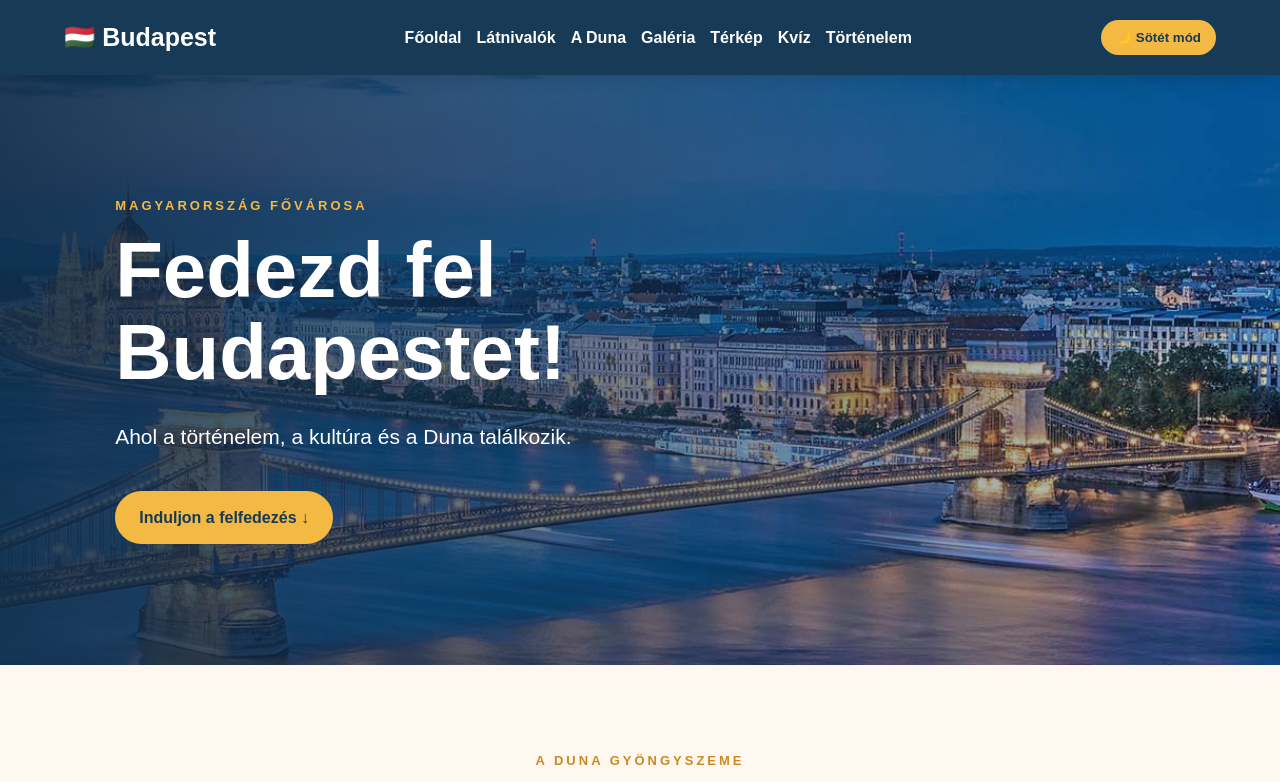
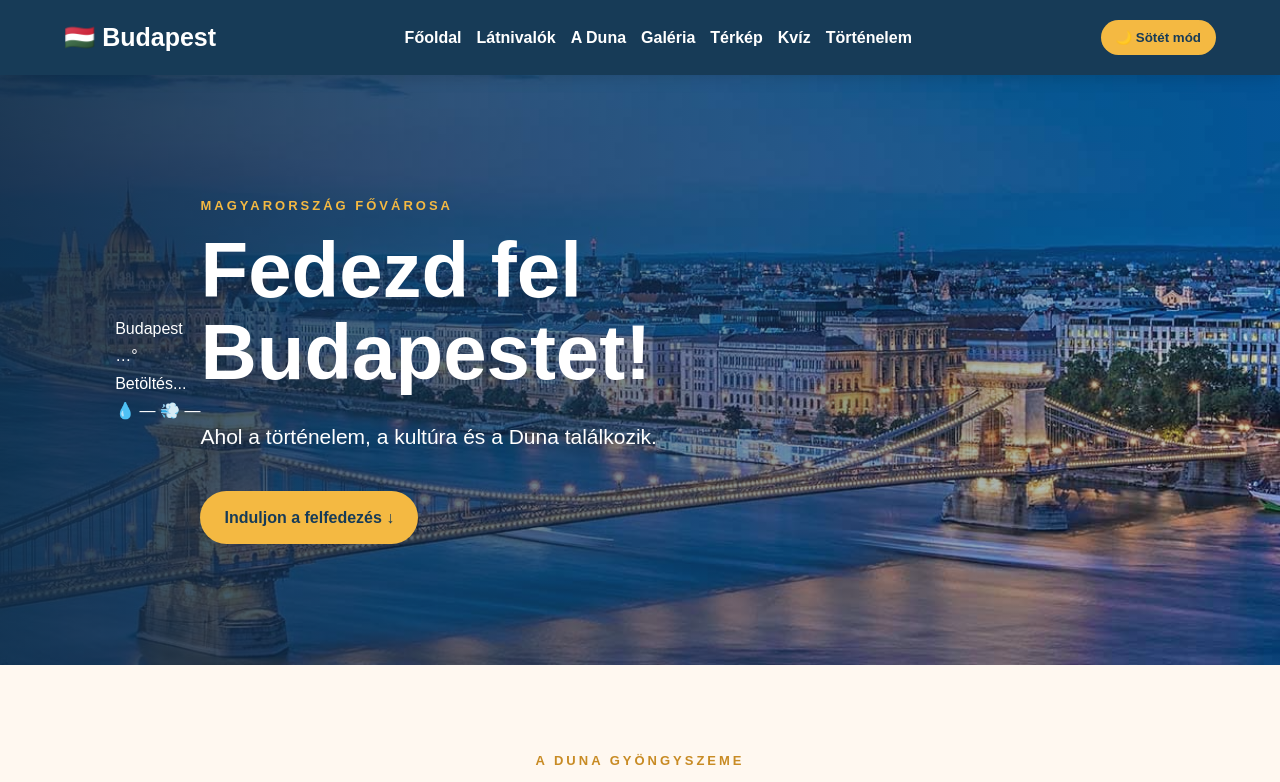
Before and after one commit to DobosTibor/budapest, a plain HTML site: page index.html in a window 1280 px wide. Shown: the top 782 px of the page. Drawn offline with Linux system fonts and the light colour scheme.

Commit message:
Update index.html

```diff
--- a/index.html
+++ b/index.html
@@ -22,6 +22,16 @@
 
 <main>
 <section class="hero" id="fooldal">
+  <!-- IDŐJÁRÁS WIDGET -->
+  <div class="weather-widget loading" id="weatherWidget">
+    <div class="w-city">Budapest</div>
+    <div class="w-temp">…°</div>
+    <div class="w-desc">Betöltés...</div>
+    <div class="w-details">
+      <span>💧 —</span>
+      <span>💨 —</span>
+    </div>
+  </div>
   <div class="hero-tartalom">
     <p class="felirat">MAGYARORSZÁG FŐVÁROSA</p>
     <h1>Fedezd fel<br>Budapestet!</h1>
```
